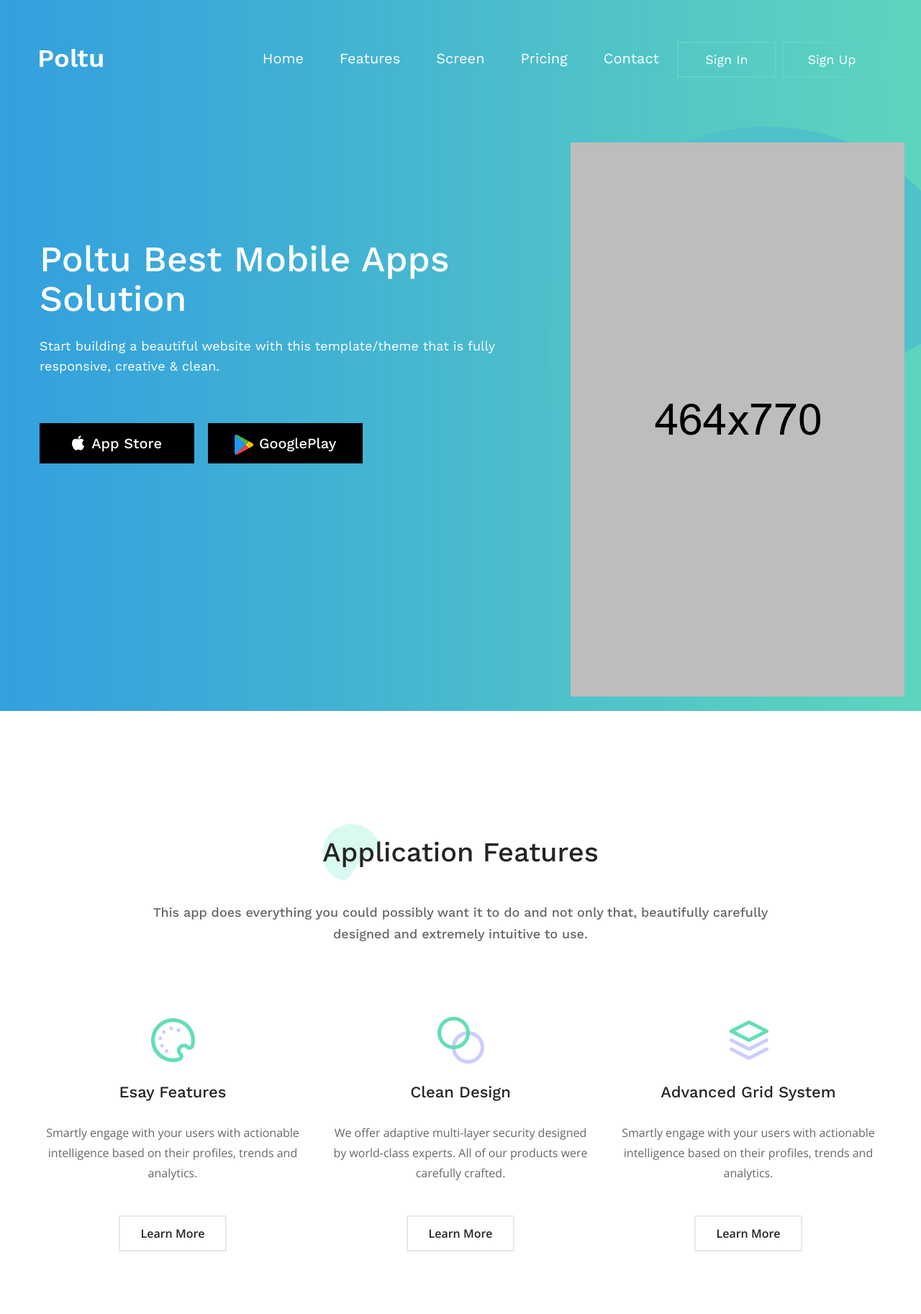
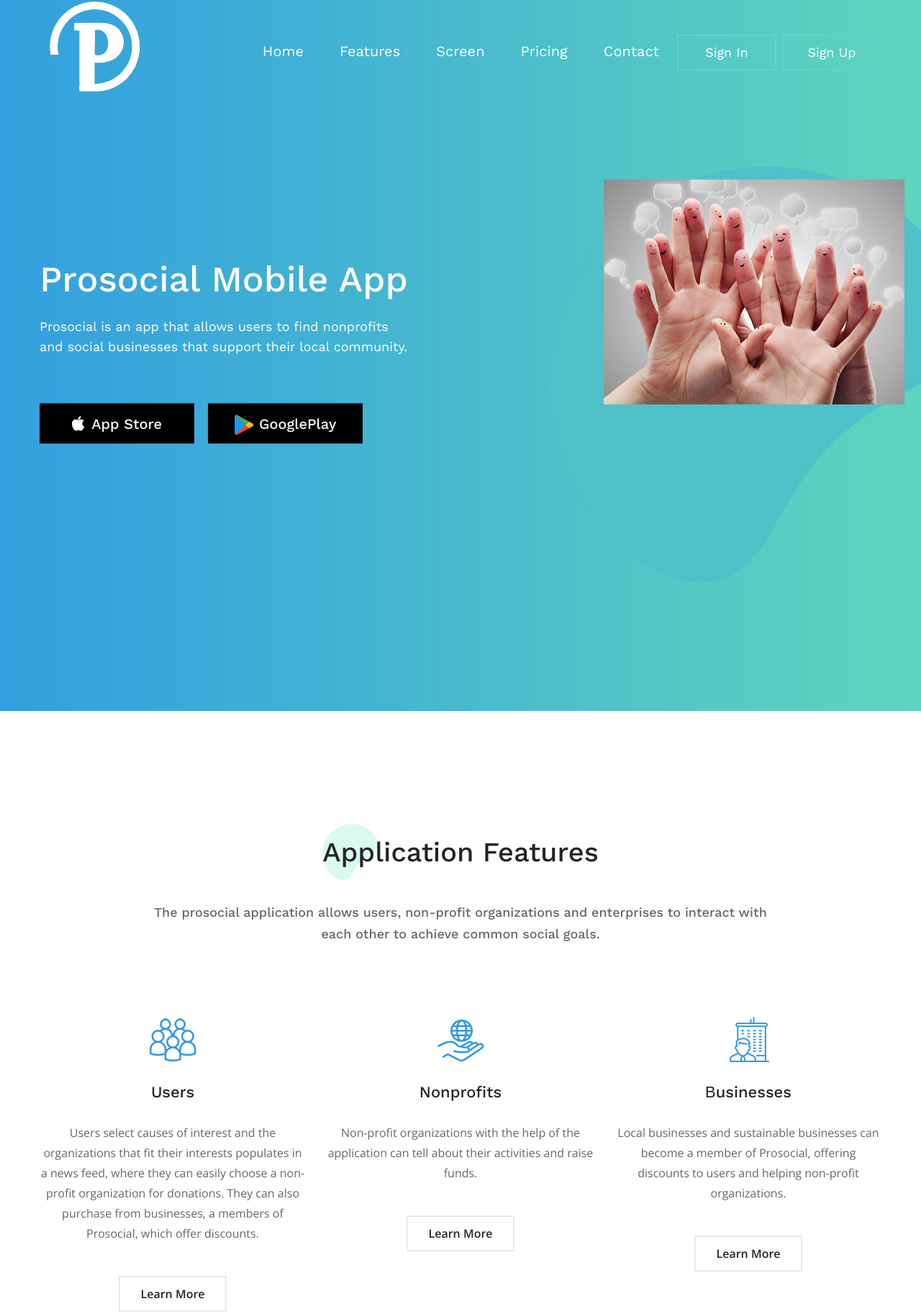
Before and after one commit to Melting-Pot-Solutions-LLC/prosocial, a plain HTML site: page poltu/index.html in a window 1280 px wide. Shown: the part 12-1838 px from the top of the page at 72% size. Drawn offline with nearby package versions, Linux system fonts and the light colour scheme; some packages are replaced by stand-ins of ours.

Commit message:
logo/app features

```diff
--- a/poltu/css/style.css
+++ b/poltu/css/style.css
@@ -229,12 +229,11 @@ body .theme-button:hover {color: #fff;border-color: #fff;}
   left:0;
   right: 0;
   top:0;
-  padding-top: 70px;
   z-index: 999;
 }
 .menu-static.theme-main-header {position: static;}
 .menu-wrapper {position: relative;}
-.theme-main-header .logo {margin-top: 10px;}
+.theme-main-header .logo {}
 .theme-main-header .logo a {display: block;}
 .theme-main-menu .navbar-nav>li>a {
   font-family: 'Work Sans', sans-serif;
@@ -251,6 +250,7 @@ body .theme-button:hover {color: #fff;border-color: #fff;}
   border:none;
   margin: 0;
   min-height: auto;
+  padding-top: 60px;
 }
 .theme-main-menu .navbar-toggle {
   margin: 0 0 8px 0;
@@ -294,7 +294,6 @@ body .theme-button:hover {color: #fff;border-color: #fff;}
   top:0;
   left:0;
   z-index: 9999;
-  padding:10px 0;
   -webkit-box-shadow: 0px 13px 35px -12px rgba(0,0,0,0.15);
     box-shadow: 0px 13px 35px -12px rgba(0,0,0,0.15);
   -webkit-animation: menu_sticky 0.7s ease-in-out;
--- a/poltu/index.html
+++ b/poltu/index.html
@@ -8,7 +8,7 @@
 		<!-- For Resposive Device -->
 		<meta name="viewport" content="width=device-width, initial-scale=1.0">
 
-		<title>Poltu - App Landing Page</title>
+		<title>Prosocial mobile app</title>
 
 		<!-- Favicon -->
 		<link rel="icon" type="image/png" sizes="67x67" href="images/fav-icon/icon.png">
@@ -53,7 +53,7 @@
 				<header class="theme-main-header">
 					<div class="container">
 						<div class="menu-wrapper clearfix">
-							<div class="logo float-left"><a href="index.html"><img src="images/logo/logo.png" alt="Logo"></a></div>
+							<div class="logo float-left"><a href="index.html"><img src="images/logo/Pro-Social-Logo-01.png" alt="Logo"></a></div>
 							<!-- ========================= Theme Feature Page Menu ======================= -->
 							<nav class="navbar theme-main-menu one-page-menu float-right">
 							   <!-- Brand and toggle get grouped for better mobile display -->
@@ -91,12 +91,12 @@
 						<div class="camera_caption">
 							<div class="main-container">
 								<div class="container">
-									<h1 class="wow fadeInUp animated">Poltu Best Mobile Apps <br>Solution</h1>
-									<p class="wow fadeInUp animated">Start building a beautiful website with this template/theme that is fully <br>responsive, creative & clean.</p>
+									<h1 class="wow fadeInUp animated">Prosocial mobile app</h1>
+									<p class="wow fadeInUp animated">Prosocial is an app that allows users to find nonprofits<br> and social businesses that support their local community.</p>
 									<a href="course-2-column.html" class="tran3s wow fadeInLeft animated button-one" data-wow-delay="0.499s"><i class="fa fa-apple" aria-hidden="true"></i>App Store</a>
 									<a href="course-2-column.html" class="tran3s wow fadeInRight animated button-two" data-wow-delay="0.499s"><img src="images/icon/1.png" alt="">GooglePlay</a>
 									<div class="image-wrapper-one wow fadeInUp animated" data-wow-delay="0.75s">
-										<img src="images/home/shape-1.png" alt="">
+										<img src="images/home/SM_FB-Banner.jpg" alt="img">
 									</div>
 									<div class="image-wrapper-two wow fadeInRight animated" data-wow-delay="1.15s">
 										<img src="images/home/shape-2.png" alt="">
@@ -118,31 +118,31 @@
 					<div class="container">
 						<div class="theme-title text-center">
 							<h2>Application Features</h2>
-							<p>This app does everything you could possibly want it to do and not only that, beautifully carefully designed and extremely intuitive to use.</p>
+							<p>The prosocial application allows users, non-profit organizations and enterprises to interact with each other to achieve common social goals.</p>
 						</div> <!-- /.theme-title -->
 
 						<div class="row">
 							<div class="col-md-4 col-sm-6 col-xs-12">
 								<div class="single-feature">
-									<img src="images/icon/2.png" alt="">
-									<h5>Esay Features</h5>
-									<p>Smartly engage with your users with actionable intelligence based on their profiles, trends and analytics.</p>
+									<img src="images/icon/icons8-%D0%B3%D1%80%D1%83%D0%BF%D0%BF%D1%8B-%D0%BF%D0%BE%D0%BB%D1%8C%D0%B7%D0%BE%D0%B2%D0%B0%D1%82%D0%B5%D0%BB%D0%B5%D0%B9-100%20(1).png" alt="img">
+									<h5>Users</h5>
+									<p>Users select causes of interest and the organizations that fit their interests populates in a news feed, where they can easily choose a non-profit organization for donations. They can also purchase from  businesses, a members of Prosocial, which offer discounts.</p>
 									<a href="#" class="theme-button"><span></span>Learn More</a>
 								</div> <!-- /.single-feature -->
 							</div> <!-- /.col- -->
 							<div class="col-md-4 col-sm-6 col-xs-12">
 								<div class="single-feature">
-									<img src="images/icon/3.png" alt="">
-									<h5>Clean Design</h5>
-									<p>We offer adaptive multi-layer security designed by world-class experts. All of our products were carefully crafted.</p>
+									<img src="images/icon/icons8-%D0%B1%D0%BB%D0%B0%D0%B3%D0%BE%D1%82%D0%B2%D0%BE%D1%80%D0%B8%D1%82%D0%B5%D0%BB%D1%8C%D0%BD%D0%BE%D1%81%D1%82%D1%8C-100.png" alt="img">
+									<h5>Nonprofits</h5>
+									<p>Non-profit organizations with the help of the application can tell about their activities and raise funds.</p>
 									<a href="#" class="theme-button"><span></span>Learn More</a>
 								</div> <!-- /.single-feature -->
 							</div> <!-- /.col- -->
 							<div class="col-md-4 col-sm-6 col-xs-12">
 								<div class="single-feature">
-									<img src="images/icon/4.png" alt="">
-									<h5>Advanced Grid System</h5>
-									<p>Smartly engage with your users with actionable intelligence based on their profiles, trends and analytics.</p>
+									<img src="images/icon/icons8-%D0%BF%D0%BE%D1%81%D1%82%D0%BE%D1%8F%D0%BD%D0%BD%D0%B0%D1%8F-%D1%80%D0%B0%D0%B1%D0%BE%D1%82%D0%B0-128.png" alt="img">
+									<h5>Вusinesses</h5>
+									<p>Local businesses and sustainable businesses can become a member of Prosocial, offering discounts to users and helping non-profit organizations.</p>
 									<a href="#" class="theme-button"><span></span>Learn More</a>
 								</div> <!-- /.single-feature -->
 							</div> <!-- /.col- -->
```
Also changed, not shown: poltu/images/home/SM_FB-Banner.jpg (added), poltu/images/icon/icons8-благотворительность-100.png (added), poltu/images/icon/icons8-группы-пользователей-100 (1).png (added), poltu/images/icon/icons8-постоянная-работа-128.png (added), poltu/images/logo/Pro-Social Logo-02.jpg (added), poltu/images/logo/Pro-Social-Logo-01.png (added), poltu/images/logo/Pro-Social-Logo-03.png (added).
